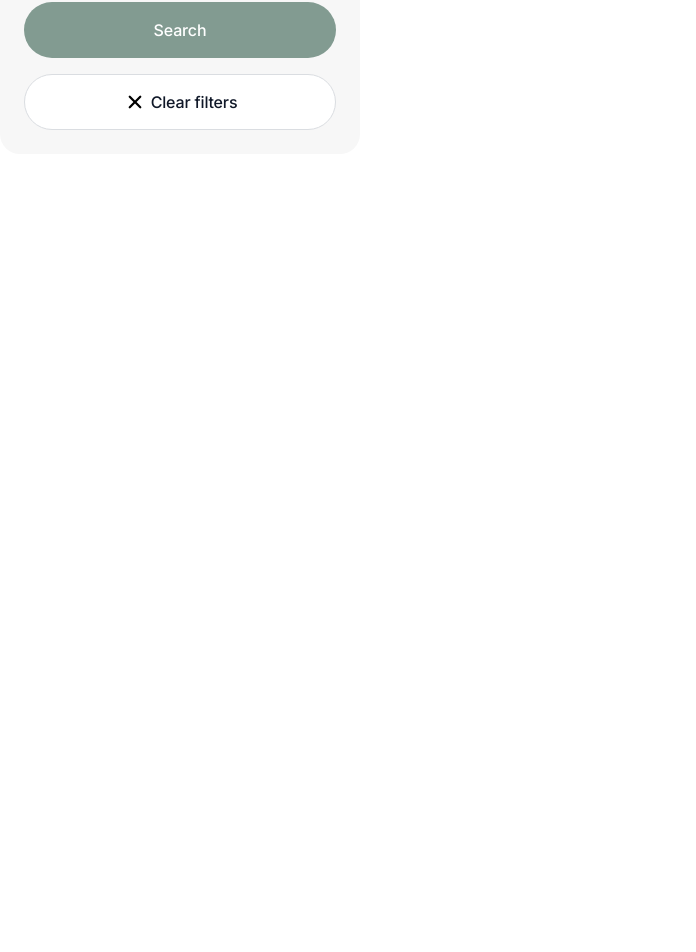
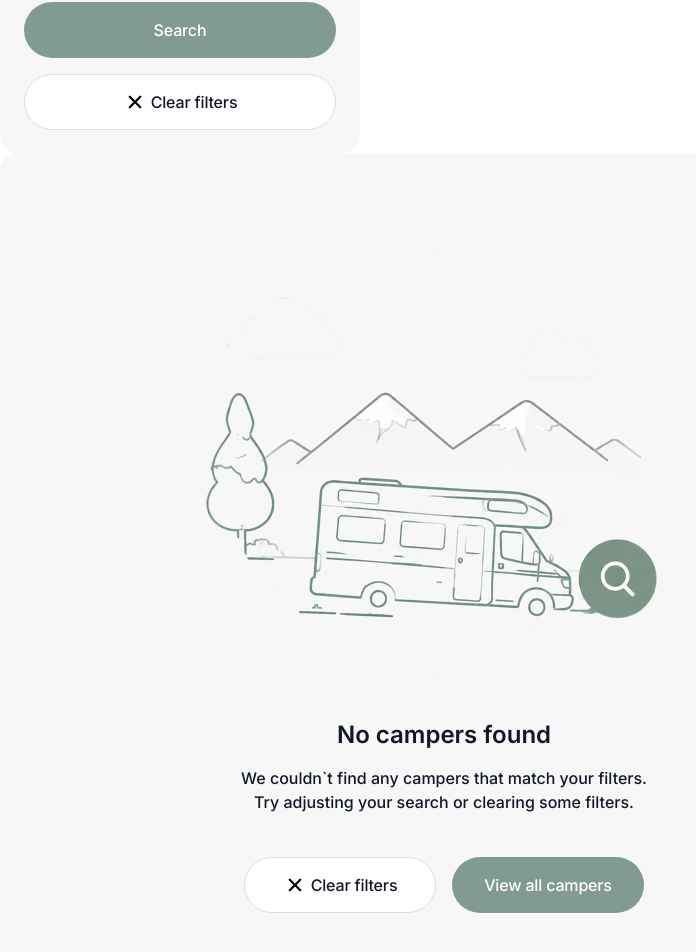
Before and after one commit to IrinaV1/travel-trucks, a Next.js app: page /catalog in a window 1280 px wide. Shown: the part 1118-2070 px from the top of the page, without its empty margins (0-696 px from the left). Before the commit the page ends 1272 px from the top, so only its background shows below. Built offline with nearby package versions, Linux system fonts and the light colour scheme.

Commit message:
add component notFoundCampers

```diff
--- a/app/catalog/page.tsx
+++ b/app/catalog/page.tsx
@@ -1,12 +1,14 @@
 import Card from "@/components/Card/Card";
 import css from './Catalog.module.css';
 import Filters from "@/components/Filters/Filters";
+import NotFoundCampers from "@/components/NotFound/NotFoundCampers";
 
 export default function Catalog(){
     return(
         <main className={css.main}>
             <Card camperId="test-camper"/>
             <Filters/>
+            <NotFoundCampers/>
         </main>
     )
 }
--- a/app/not-found.module.css
+++ b/app/not-found.module.css
@@ -1,23 +1,51 @@
 .wrapper {
     display: flex;
     flex-direction: column;
-    justify-content: center;
+    justify-content: flex-start;
 
     align-items: center;
     border-radius: 16px;
 padding: 24px;
-width: 888px;
-height: 840px;
+height: 100vh;
 background-color: #f7f7f7;
 }
-
+.image{
+    margin-bottom: 21px;
+}
+.wrapperText{
+    display: flex;
+    flex-direction: column;
+    justify-content: center;
+    align-items: center;
+  margin-bottom: 43px;
+}
 .title {
-    color: var(--color-text-primary);
-    font-size: var(--font-size-medium);
-    font-weight: var(--font-weight-bold);
+font-weight: 600;
+font-size: 24px;
+line-height: 1.33333;
+text-align: center;
+color: #101828;
+margin-bottom: 16px;
 }
 
 .text {
-    color: var(--color-text-secondary);
-    font-size: var(--font-size-small);
+font-weight: 500;
+font-size: 16px;
+line-height: 1.5;
+text-align: center;
+color: #101828;
 }
+.btn{
+    display: flex;
+    justify-content: center;
+    align-items: center;
+    width: 192px;
+    height: 56px;
+font-weight: 500;
+font-size: 16px;
+line-height: 1.5;
+letter-spacing: -0.01em;
+border-radius: 200px;
+         color: #fff;
+     background-color: #829b91;
+}
--- /dev/null
+++ b/components/NotFound/NotFoundCampers.module.css
@@ -0,0 +1,81 @@
+.wrapper {
+  display: flex;
+  flex-direction: column;
+  justify-content: center;
+
+  align-items: center;
+  border-radius: 16px;
+  padding: 24px;
+  width: 888px;
+  height: 840px;
+  background-color: #f7f7f7;
+}
+.image {
+  margin-bottom: 21px;
+}
+.wrapperText {
+  display: flex;
+  flex-direction: column;
+  justify-content: center;
+  align-items: center;
+  margin-bottom: 43px;
+}
+.title {
+  font-weight: 600;
+  font-size: 24px;
+  line-height: 1.33333;
+  text-align: center;
+  color: #101828;
+  margin-bottom: 16px;
+}
+
+.text {
+  font-weight: 500;
+  font-size: 16px;
+  line-height: 1.5;
+  text-align: center;
+  color: #101828;
+}
+.filterBtn {
+  display: flex;
+  justify-content: center;
+  align-items: center;
+  gap: 16px;
+}
+
+.btn {
+
+  display: flex;
+  align-items: center;
+  justify-content: center;
+    box-sizing: border-box;
+  width: 192px;
+  height: 56px;
+    padding: 0;
+  margin: 0;
+  font-family: inherit;
+  font-weight: 500;
+  font-size: 16px;
+  line-height: 1.5;
+  letter-spacing: -0.01em;
+  border-radius: 200px;
+    text-decoration: none;
+  cursor: pointer;
+}
+.submitBtn {
+  color: #fff;
+  background-color: #829b91;
+}
+.clearBtn {
+  border: 1px solid #dadde1;
+  color: #101828;
+  background-color: #fff;
+
+  gap: 4px;
+}
+.clearIcon {
+  width: 24px;
+  height: 24px;
+  flex-shrink: 0;
+  color: #000;
+}
--- /dev/null
+++ b/components/NotFound/NotFoundCampers.tsx
@@ -0,0 +1,31 @@
+import Link from "next/link";
+import css from './NotFoundCampers.module.css'
+import Image from "next/image";
+import { IoClose } from "react-icons/io5";
+export default function NotFoundCampers() {
+  return (
+    <div className={css.wrapper}>
+      <Image
+        src={"/not-found.png"}
+        alt="Page not found"
+        width={488}
+        height={463}
+        className={css.image}
+      />
+      <h1 className={css.title}>No campers found</h1>
+      <div className={css.wrapperText}>
+      <p className={css.text}>
+        We couldn`t find any campers that match your filters.</p>
+        <p className={css.text}>Try adjusting your
+        search or clearing some filters.
+      </p>
+      </div>
+<div className={css.filterBtn}>
+        <button className={`${css.clearBtn} ${css.btn}`} type="reset">
+             <IoClose className={css.clearIcon} size={24} />
+            Clear filters</button>
+        <Link className={`${css.submitBtn} ${css.btn} a`} href="/catalog">View all campers</Link>
+      </div>
+    </div>
+  );
+}
```
Also changed, not shown: app/catalog/[camperId]/page.tsx (+12 -10 lines), app/not-found.tsx (+8 -3 lines).
